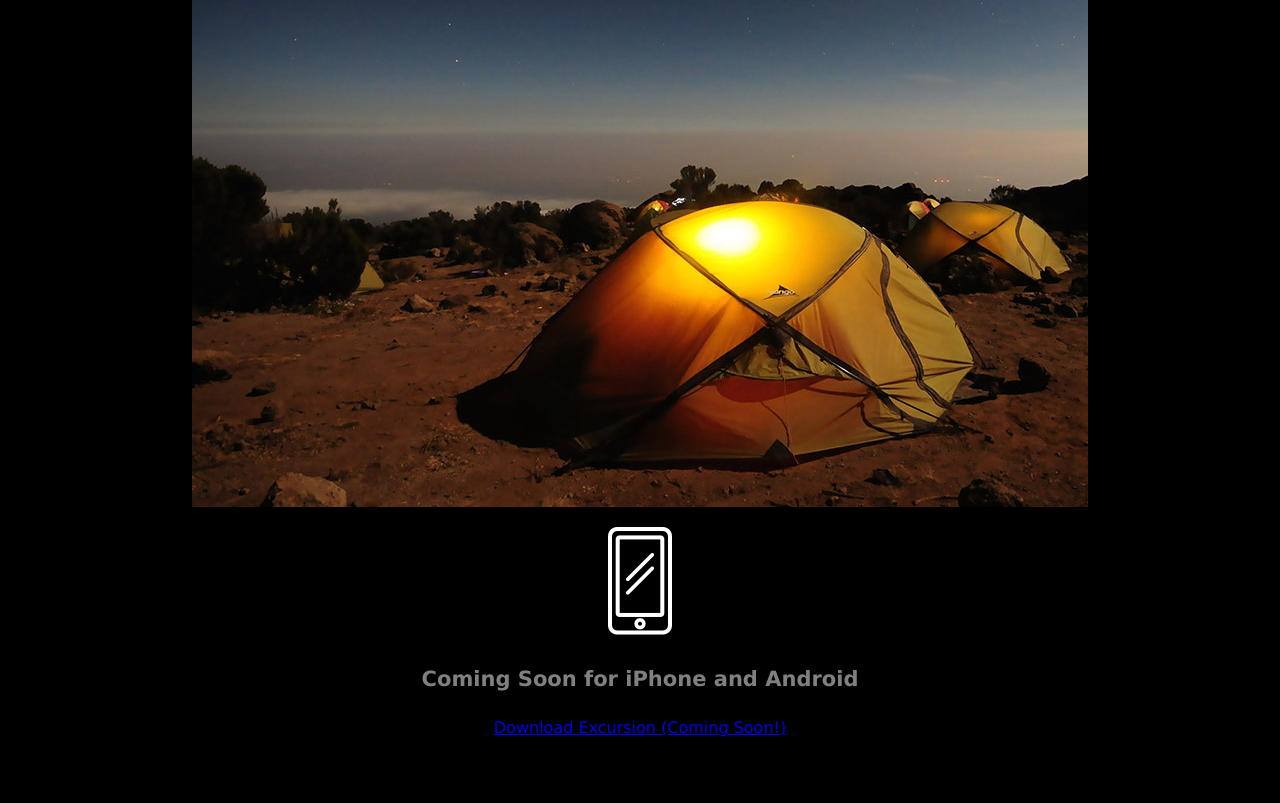
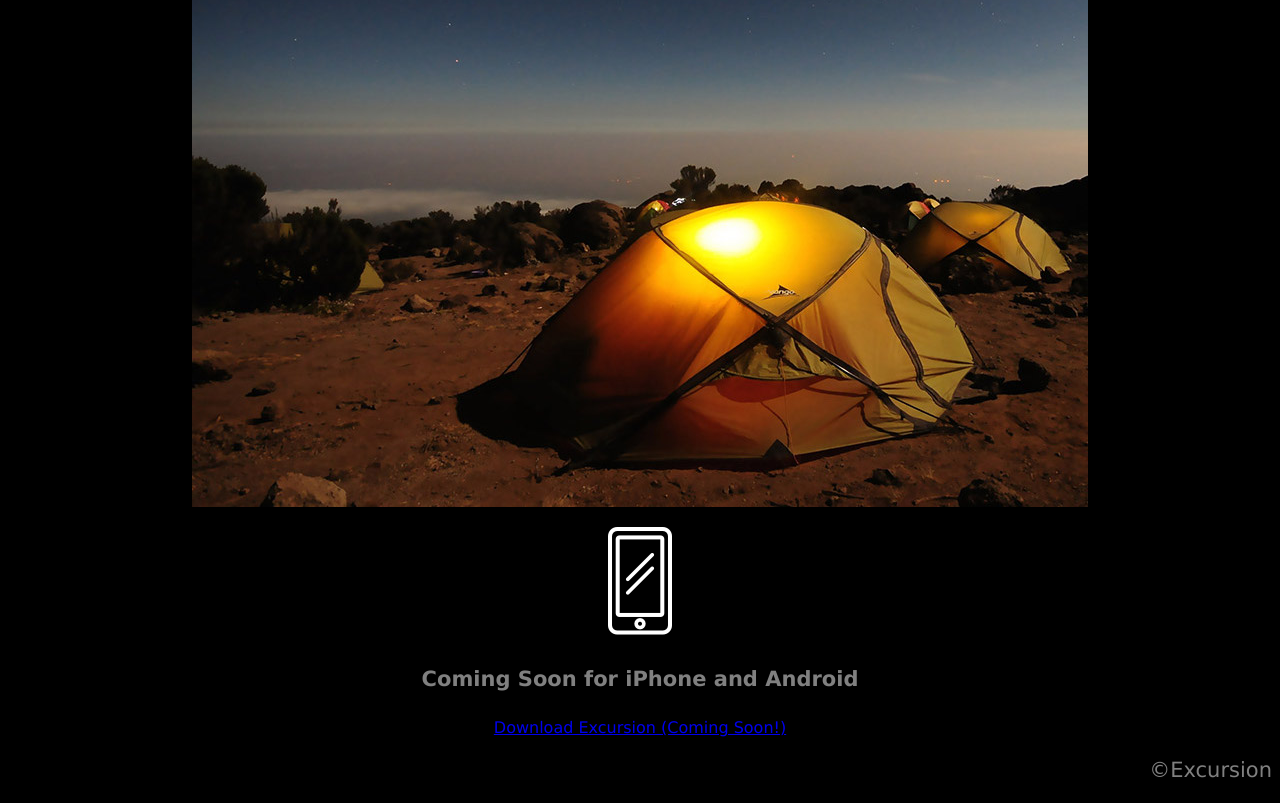
Before and after one commit to huzaifamqh/excursion, a plain HTML site: page index.html in a window 1280 px wide. Shown: the part 505-1308 px from the top of the page. Before the commit the page ends 1258 px from the top, so only its background shows below. Drawn offline with Linux system fonts and the light colour scheme.

Commit message:
added copyright

```diff
--- a/index.html
+++ b/index.html
@@ -22,5 +22,6 @@
            <p><img src="resources/images/phone.png"></p>
            <h4 class ="subtitle" ="title">Coming Soon for iPhone and Android</h4>
            <p class = "CTA"><a href = "#">Download Excursion (Coming Soon!)</a></p>
+           <p class ="copyright">&copy;Excursion</p>
     </body>
 </html>
--- a/resources/style.css
+++ b/resources/style.css
@@ -21,9 +21,16 @@ h4.subtitle{
     color: Gray;
 }
 
-/*multimedia*/
+/*links*/
 
 .CTA{
     font-size: 16px;
     color: aquamarine
 }
+
+/*footer*/
+.copyright{
+    font-size: 21px;
+    text-align: right;
+    color: gray
+}
```
